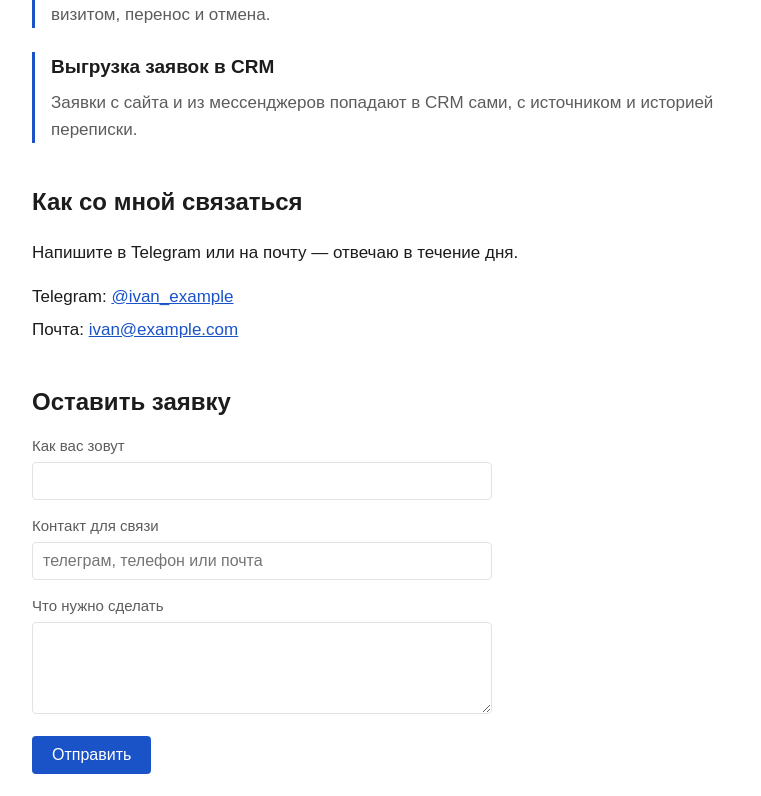
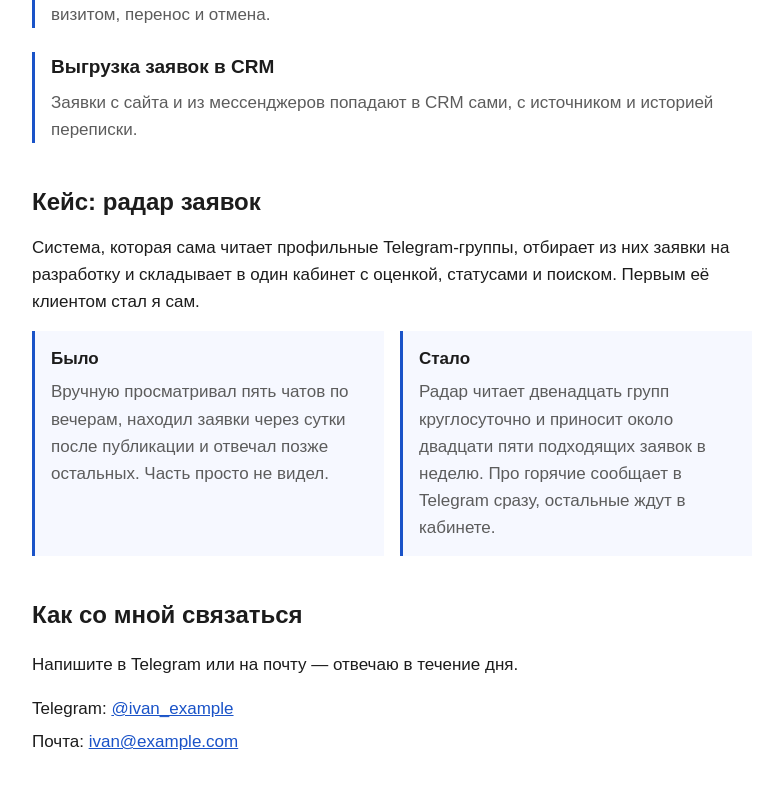
Before and after one commit to claude-code-kurs/radar-zayavok, a FastAPI app: page / in a window 1280 px wide. Shown: the part 650-1446 px from the top of the page, without its empty margins (248-1009 px from the left). Run offline with FastAPI, Linux system fonts and the light colour scheme.

Commit message:
Урок 11: кейс на визитке и честная остановка при испорченном файле состояния

```diff
--- a/static/style.css
+++ b/static/style.css
@@ -330,6 +330,35 @@ footer p {
   background: #b3261e;
 }
 
+/* Кейс на визитке */
+
+.case-study-what {
+  margin: 0 0 16px;
+}
+
+.case-study-pair {
+  display: flex;
+  flex-wrap: wrap;
+  gap: 16px;
+}
+
+.case-study-side {
+  flex: 1 1 260px;
+  padding: 14px 16px;
+  border-left: 3px solid var(--accent);
+  background: #f6f8ff;
+}
+
+.case-study-side h3 {
+  margin: 0 0 6px;
+  font-size: 17px;
+}
+
+.case-study-side p {
+  margin: 0;
+  color: var(--muted);
+}
+
 /* Форма заявки на визитке */
 
 .request-form form {
--- a/templates/index.html
+++ b/templates/index.html
@@ -53,6 +53,42 @@
       </article>
     </section>
 
+    <!--
+      Кейс собственного радара. Цифры здесь условные, для примера, — подставьте свои
+      настоящие, из своего кабинета: сколько источников читает радар, сколько заявок
+      он принёс за неделю, сколько времени раньше уходило на ручной просмотр чатов.
+      Кейс без настоящих цифр не выдержит первого же вопроса на встрече с клиентом,
+      а он тут и нужен как доказательство, что система работает.
+    -->
+    <section class="case-study">
+      <h2>Кейс: радар заявок</h2>
+
+      <p class="case-study-what">
+        Система, которая сама читает профильные Telegram-группы, отбирает из них заявки
+        на разработку и складывает в один кабинет с оценкой, статусами и поиском.
+        Первым её клиентом стал я сам.
+      </p>
+
+      <div class="case-study-pair">
+        <div class="case-study-side">
+          <h3>Было</h3>
+          <p>
+            Вручную просматривал пять чатов по вечерам, находил заявки через сутки после
+            публикации и отвечал позже остальных. Часть просто не видел.
+          </p>
+        </div>
+
+        <div class="case-study-side">
+          <h3>Стало</h3>
+          <p>
+            Радар читает двенадцать групп круглосуточно и приносит около двадцати пяти
+            подходящих заявок в неделю. Про горячие сообщает в Telegram сразу, остальные
+            ждут в кабинете.
+          </p>
+        </div>
+      </div>
+    </section>
+
     <section class="contact">
       <h2>Как со мной связаться</h2>
       <p>Напишите в Telegram или на почту — отвечаю в течение дня.</p>
```
Also changed, not shown: userbot.py (+18 -1 lines).
